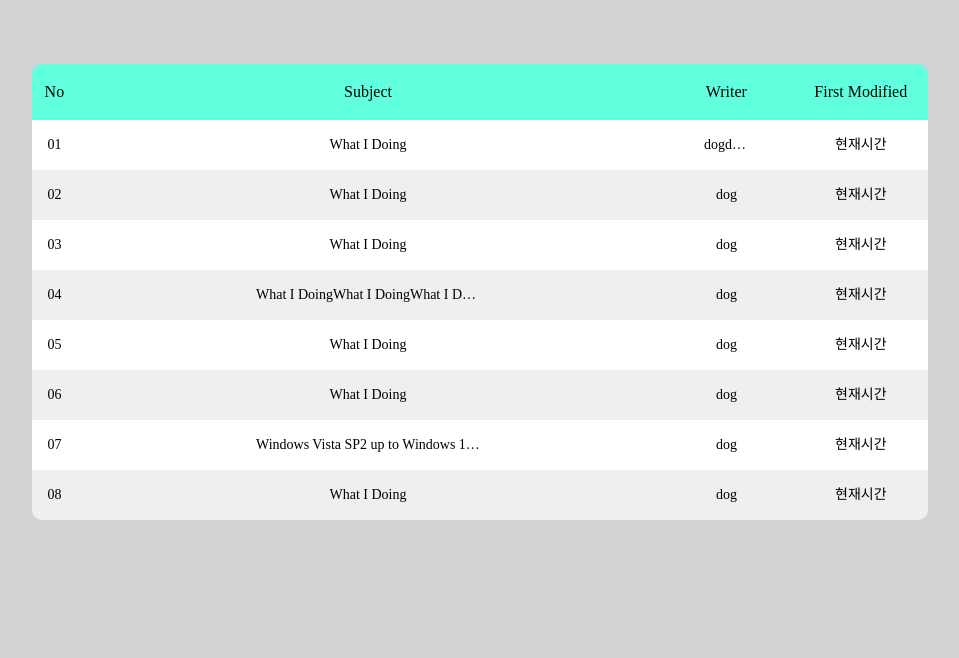
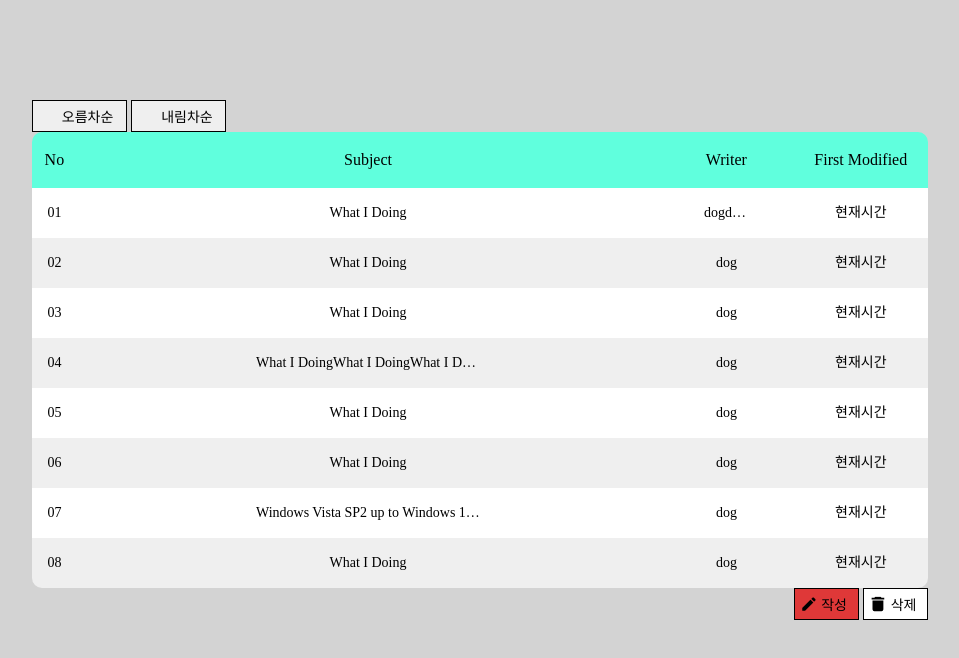
Before and after one commit to osgHundredHand/webPrograming, a plain HTML site: page Board/index.html in a window 1280 px wide. Shown: the whole page, without its empty margins (160-1119 px from the left). Drawn offline with Linux system fonts and the light colour scheme.

Commit message:
sort,create and del button Under constract

```diff
--- a/Board/css/grobal.css
+++ b/Board/css/grobal.css
@@ -1,9 +1,37 @@
+.btn_apperance{
+    font-size: 14px; padding: 5px 0; color: #000;
+    padding-right: 1%;
+    border-style: solid; border-width: 1px;
+    padding-left: 25px; /* button image background 사이즈따라 px 유동조절, 이미지 size : 18px~20px*/
+}
 @media screen and (min-width: 1024px){
     body{
         background-color: rgb(211, 211, 211);
     }
+    body > div ol:after{
+        content: ''; display: block; visibility: hidden; clear: both;
+    }
+    body > div .btn_sort > *,
+    body > div .btn_cd > *{
+        background-repeat: no-repeat;
+        background-position: left 5px center;
+    }
+    body > div .btn_sort > *{
+        float: left; width: 95px;
+    }
+    body > div > .btn_sort > .btn_asc{
+        background-image: url('../images/'); /*TO DO -> material-icons class type 사용해서 이미지 씌워보기, active box-shadow event.;*/
+        background-color: ;
+    }
+    body > div > .btn_sort > .btn_desc{
+        background-image: url('../images/');
+        background-color: ;
+    }
+    body > div:after{
+        content: ''; display: block; visibility: hidden; clear: both;
+    }
     body > div{
-        width: 70%; margin: 0 auto; margin-top: 5%;
+        width: 70%; margin: 0 auto; padding-top: 50px; margin-top: 50px;
         text-align: center;
     }
     body > div ul:after{
@@ -57,4 +85,25 @@
     body > div ul:not(:first-of-type) li:hover{
         color: #df3838; font-weight: 700;
     }
+    body > div > .btn_cd{
+        display: flex;
+        flex-direction: row; flex-wrap: wrap;
+        justify-content: flex-end;
+    }
+    body > div > .btn_cd > *{
+       display: block; width: 65px;
+    }
+    body > div > .btn_cd > .btn_create{
+        background-image: url('../images/baseline_create_black_18dp.png');
+        background-color: #df3838;
+    }
+    body > div > .btn_cd > .btn_delete{
+        background-image: url('../images/baseline_delete_black_18dp.png');
+        background-color: #fff;
+    }
+    body > div > .btn_sort > *:not(:first-of-type),
+    body > div > .btn_cd > *:not(:first-of-type){
+        margin-left: 0.5%;
+    }
+
 }
--- a/Board/index.html
+++ b/Board/index.html
@@ -8,6 +8,10 @@
 </head>
 <body>
     <div>
+        <ol class='btn_sort'>
+            <button class='btn_apperance btn_asc'>오름차순</button>
+            <button class='btn_apperance btn_desc'>내림차순</button>
+        </ol>
         <ul>
             <li>no</li>
             <li>subject</li>
@@ -62,6 +66,11 @@
             <li>dog</li>
             <li><time datetime="2020-12-18T13:00">현재시간</time></li>
         </ul>
+        <ol class='btn_cd'>
+            <button class='btn_apperance btn_create'>작성</button>
+            <button class='btn_apperance btn_delete'>삭제</button>
+        </ol>
     </div>
+
 </body>
 </html>
```
Also changed, not shown: Board/images/baseline_create_black_18dp.png (added), Board/images/baseline_delete_black_18dp.png (added).
